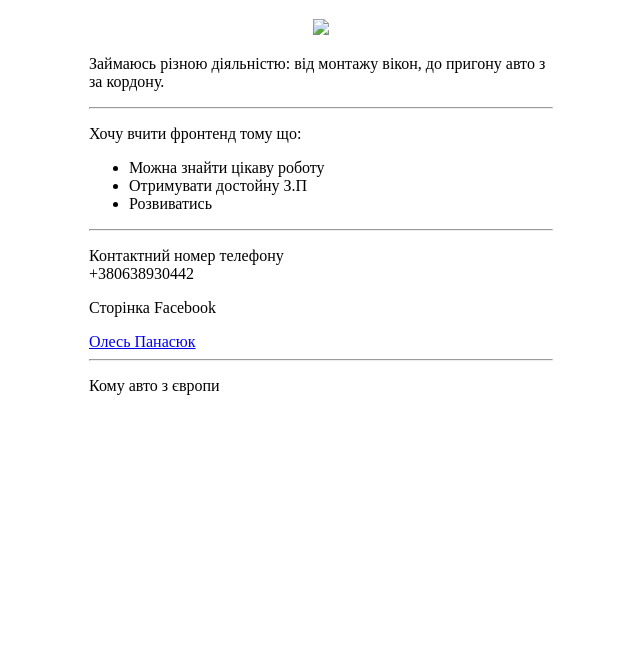
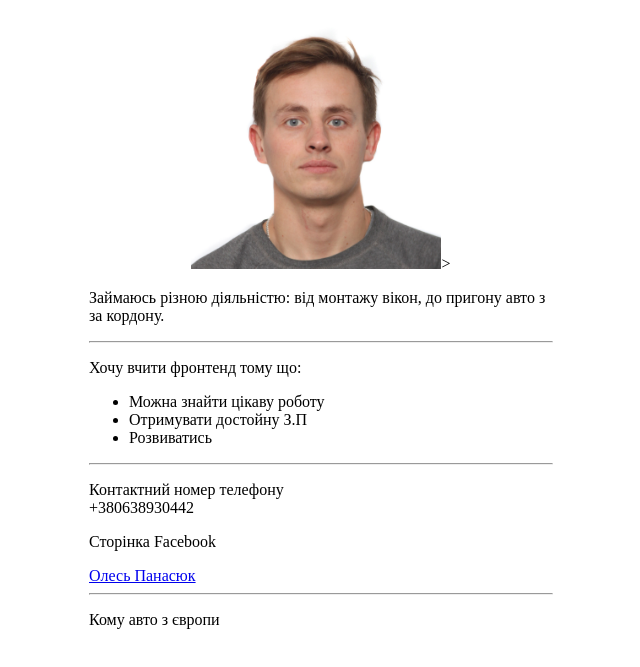
Before and after one commit to Panolle/test-front, a plain HTML site: page index.html in a window 1280 px wide. Shown: the part 61-728 px from the top of the page, without its empty margins (319-959 px from the left). Drawn offline with Linux system fonts and the light colour scheme.

Commit message:
Update index.html

```diff
--- a/index.html
+++ b/index.html
@@ -21,7 +21,7 @@
 		<p>
 		<h1>Панасюк Олесь Ярославович</h1>
 
-		<img src="img_5654.jpg" width="250">
+		<img src="img/IMG_5654.JPG"  width="250">>
 		</p>
 
 
```
